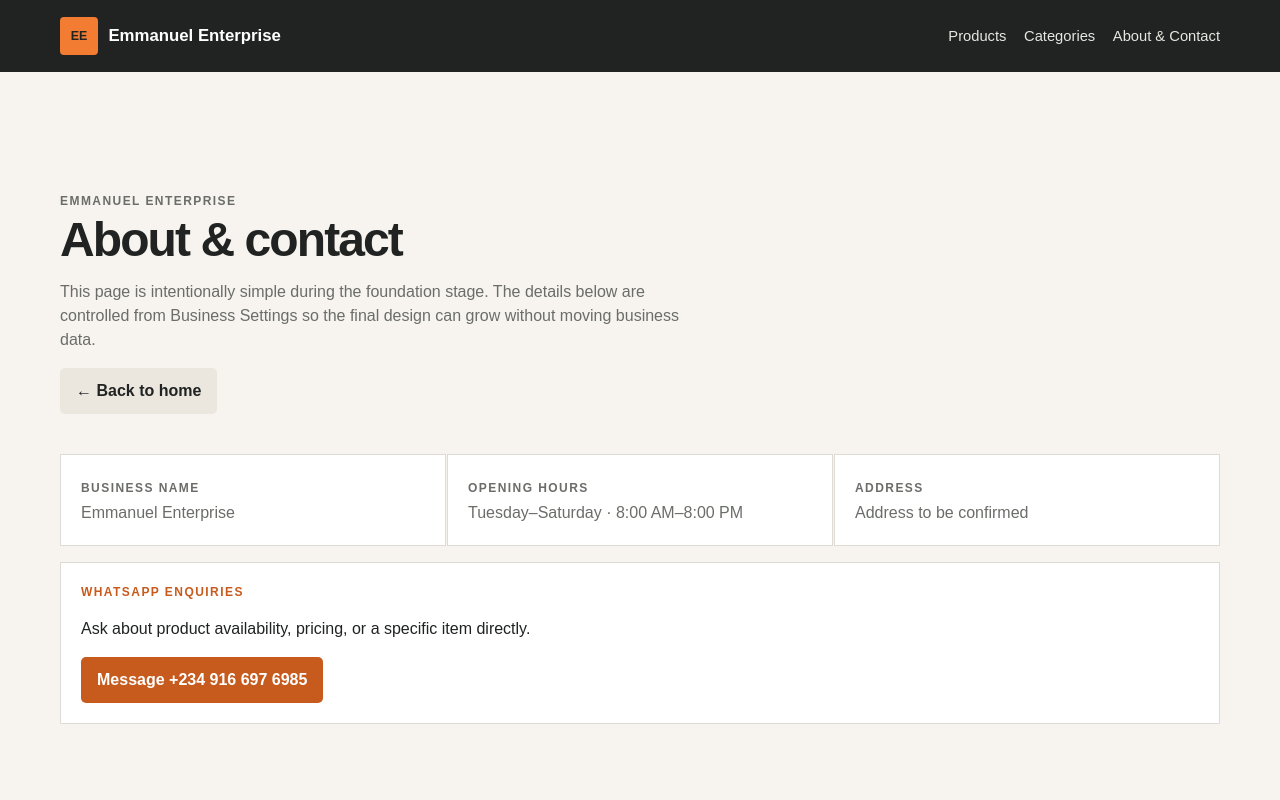
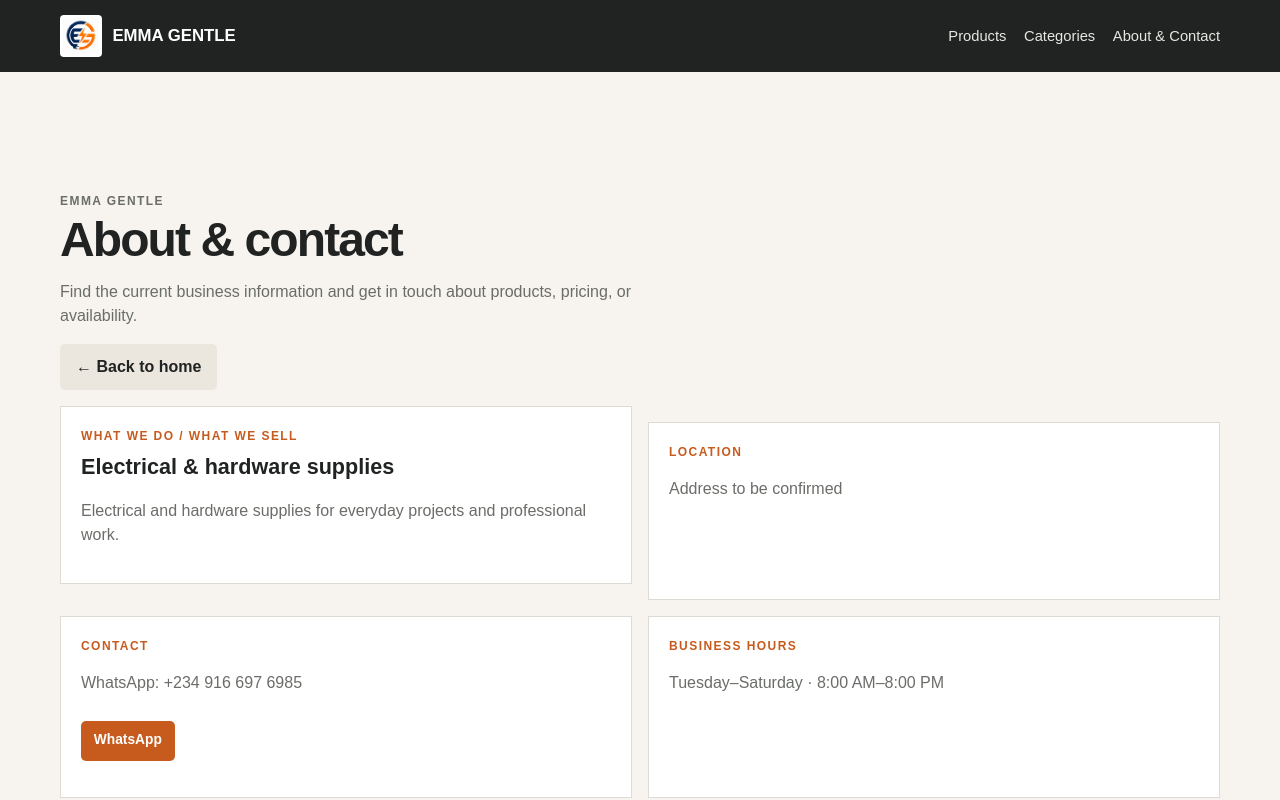
Before and after one commit to iamsuperfly/Emmagentle, a Next.js app: page /about in a window 1280 px wide. Shown: the top 800 px of the page. Built offline with nearby package versions, Linux system fonts and the light colour scheme; no server answers; the database is empty.

Commit message:
Polish EMMA GENTLE mobile storefront

```diff
--- a/app/about/page.tsx
+++ b/app/about/page.tsx
@@ -1,4 +1,5 @@
 import Link from "next/link";
+import { BUSINESS_DEFAULTS } from "@/lib/config";
 import { getBusinessSettings } from "@/lib/data";
 
 export const dynamic = "force-dynamic";
@@ -9,41 +10,40 @@ export default async function AboutPage() {
     <section className="section">
       <div className="shell">
         <div className="page-heading">
-          <p className="eyebrow">Emmanuel Enterprise</p>
+          <p className="eyebrow">{BUSINESS_DEFAULTS.businessName}</p>
           <h1>About & contact</h1>
-          <p>
-            This page is intentionally simple during the foundation stage. The details below are
-            controlled from Business Settings so the final design can grow without moving business data.
-          </p>
+          <p>Find the current business information and get in touch about products, pricing, or availability.</p>
           <Link className="button button-secondary" href="/">
             ← Back to home
           </Link>
         </div>
-        <div className="info-strip" style={{ marginTop: "1.5rem" }}>
-          <div>
-            <p className="eyebrow">Business name</p>
-            <p>{settings.business_name}</p>
+        <div className="about-grid">
+          <div className="panel about-panel" id="about">
+            <p className="eyebrow">What we do / what we sell</p>
+            <h2>Electrical & hardware supplies</h2>
+            <p>Electrical and hardware supplies for everyday projects and professional work.</p>
           </div>
-          <div>
-            <p className="eyebrow">Opening hours</p>
-            <p>{settings.opening_hours}</p>
-          </div>
-          <div>
-            <p className="eyebrow">Address</p>
+          <div className="panel about-panel" id="location">
+            <p className="eyebrow">Location</p>
             <p>{settings.address}</p>
           </div>
-        </div>
-        <div className="panel" style={{ marginTop: "1rem" }}>
-          <p className="eyebrow">WhatsApp enquiries</p>
-          <p>Ask about product availability, pricing, or a specific item directly.</p>
+          <div className="panel about-panel" id="contact">
+            <p className="eyebrow">Contact</p>
+            <p>WhatsApp: {settings.whatsapp_number}</p>
+            {settings.phone_number ? <p>Phone: {settings.phone_number}</p> : null}
             <a
-            className="button button-primary"
+              className="button button-primary whatsapp-button"
               href={`https://wa.me/${settings.whatsapp_number.replace(/\D/g, "")}`}
               target="_blank"
               rel="noreferrer"
             >
-            Message {settings.whatsapp_number}
+              WhatsApp
             </a>
+          </div>
+          <div className="panel about-panel" id="hours">
+            <p className="eyebrow">Business hours</p>
+            <p>{settings.opening_hours}</p>
+          </div>
         </div>
       </div>
     </section>
--- a/app/admin/login/page.tsx
+++ b/app/admin/login/page.tsx
@@ -1,4 +1,5 @@
 import { LoginForm } from "@/components/auth/LoginForm";
+import { BUSINESS_DEFAULTS } from "@/lib/config";
 
 export const dynamic = "force-dynamic";
 
@@ -15,7 +16,7 @@ export default async function AdminLoginPage({
   return (
     <section className="auth-shell">
       <div className="auth-card">
-        <p className="eyebrow">Emmanuel Enterprise</p>
+        <p className="eyebrow">{BUSINESS_DEFAULTS.businessName}</p>
         <h1>Admin sign in</h1>
         <p>Manage the catalogue, categories, images, and business information.</p>
         <LoginForm message={message} />
--- a/app/globals.css
+++ b/app/globals.css
@@ -115,6 +115,16 @@ button:hover,
   font-weight: 800;
 }
 
+.brand-logo {
+  width: 42px;
+  height: 42px;
+  flex: 0 0 auto;
+  padding: 0.2rem;
+  border-radius: 4px;
+  object-fit: contain;
+  background: #fff;
+}
+
 .brand-mark {
   display: grid;
   place-items: center;
@@ -138,6 +148,68 @@ button:hover,
 .main-nav a:hover,
 .main-nav a:focus-visible {
   color: var(--orange);
+}
+
+.mobile-menu {
+  display: none;
+  position: relative;
+}
+
+.mobile-menu summary {
+  display: inline-flex;
+  min-height: 2.5rem;
+  align-items: center;
+  gap: 0.45rem;
+  padding: 0.55rem 0.7rem;
+  border: 1px solid currentColor;
+  border-radius: 4px;
+  color: inherit;
+  cursor: pointer;
+  font-size: 0.82rem;
+  font-weight: 800;
+  list-style: none;
+}
+
+.mobile-menu summary::-webkit-details-marker {
+  display: none;
+}
+
+.mobile-menu summary::before {
+  content: "☰";
+  font-size: 1rem;
+  line-height: 1;
+}
+
+.mobile-menu[open] summary::before {
+  content: "×";
+  font-size: 1.2rem;
+}
+
+.mobile-menu-panel {
+  display: grid;
+  min-width: 11rem;
+  gap: 0.15rem;
+  padding: 0.5rem;
+  border: 1px solid var(--line);
+  color: var(--charcoal);
+  background: var(--paper);
+  box-shadow: 0 8px 18px rgb(32 35 34 / 12%);
+}
+
+.mobile-menu-panel a,
+.mobile-menu-panel .button-link {
+  display: block;
+  width: 100%;
+  padding: 0.65rem 0.7rem;
+  text-align: left;
+}
+
+.mobile-menu-panel a:hover,
+.mobile-menu-panel a:focus-visible,
+.mobile-menu-panel .button-link:hover,
+.mobile-menu-panel .button-link:focus-visible {
+  color: var(--orange-dark);
+  background: #ebe7df;
 }
 
 .site-footer {
@@ -400,9 +472,27 @@ button:hover,
   font-size: 1rem;
 }
 
+.product-price-unavailable {
+  color: var(--muted) !important;
+  font-size: 0.78rem !important;
+  font-weight: 600 !important;
+}
+
 .product-price-detail {
   margin: 0 0 0.75rem;
   font-size: 1.2rem;
+}
+
+.price-note {
+  margin: -0.55rem 0 0;
+  color: var(--muted);
+  font-size: 0.72rem;
+}
+
+.whatsapp-button {
+  min-height: 2.5rem;
+  padding: 0.58rem 0.8rem;
+  font-size: 0.86rem;
 }
 
 .product-card .button-row {
@@ -444,6 +534,29 @@ button:hover,
   display: grid;
   grid-template-columns: repeat(3, minmax(0, 1fr));
   gap: 1rem;
+}
+
+.about-grid {
+  display: grid;
+  grid-template-columns: repeat(2, minmax(0, 1fr));
+  gap: 1rem;
+}
+
+.about-panel {
+  min-height: 100%;
+}
+
+.about-panel h2 {
+  margin: 0.35rem 0 0.6rem;
+  font-size: 1.35rem;
+}
+
+.about-panel > p:not(.eyebrow) {
+  color: var(--muted);
+}
+
+.about-panel .button {
+  margin-top: 0.6rem;
 }
 
 .category-card {
@@ -717,15 +830,36 @@ label {
 
 @media (max-width: 800px) {
   .header-inner {
-    align-items: flex-start;
-    flex-direction: column;
+    align-items: center;
+    flex-direction: row;
     gap: 0.65rem;
     padding: 0.75rem 0;
   }
 
+  .brand {
+    min-width: 0;
+  }
+
+  .brand span {
+    overflow: hidden;
+    text-overflow: ellipsis;
+    white-space: nowrap;
+  }
+
   .main-nav {
-    gap: 0.55rem 0.85rem;
-    font-size: 0.85rem;
+    display: none;
+  }
+
+  .public-mobile-menu {
+    display: block;
+    margin-left: auto;
+  }
+
+  .public-mobile-menu .mobile-menu-panel {
+    position: absolute;
+    top: calc(100% + 0.5rem);
+    right: 0;
+    z-index: 5;
   }
 
   .footer-grid,
@@ -737,19 +871,16 @@ label {
   }
 
   .admin-sidebar {
-    position: static;
-    display: flex;
-    flex-wrap: wrap;
-    gap: 0.25rem;
-    padding: 0.75rem;
-    border: 1px solid var(--line);
-    background: var(--paper);
+    display: none;
   }
 
-  .admin-sidebar a {
-    padding: 0.55rem 0.65rem;
-    background: #ebe7df;
-    font-size: 0.88rem;
+  .admin-mobile-menu {
+    display: block;
+    margin-bottom: 1rem;
+  }
+
+  .admin-mobile-menu .mobile-menu-panel {
+    margin-top: 0.5rem;
   }
 
   .data-table {
@@ -824,17 +955,13 @@ label {
     font-size: 0.95rem;
   }
 
-  .brand-mark {
+  .brand-logo {
     width: 34px;
     height: 34px;
-    font-size: 0.72rem;
   }
 
   .main-nav {
-    gap: 0.5rem 0.75rem;
-    font-size: 0.82rem;
-    justify-content: space-between;
-    width: 100%;
+    display: none;
   }
 
   .hero {
@@ -966,6 +1093,11 @@ label {
   .admin-main .table-actions .button,
   .admin-main .table-actions button {
     min-height: 2.25rem;
+  }
+
+  .about-grid {
+    grid-template-columns: 1fr;
+    gap: 0.75rem;
   }
 
   .search-bar {
--- a/app/layout.tsx
+++ b/app/layout.tsx
@@ -1,10 +1,12 @@
 import Link from "next/link";
+import { MobileMenu } from "@/components/MobileMenu";
+import { BUSINESS_DEFAULTS, PUBLIC_LOGO_PATH } from "@/lib/config";
 import { getBusinessSettings } from "@/lib/data";
 import "./globals.css";
 
 export const metadata = {
-  title: "Emmanuel Enterprise | Electrical & Hardware Supplies",
-  description: "Browse electrical and hardware supplies from Emmanuel Enterprise.",
+  title: "EMMA GENTLE | Electrical & Hardware Supplies",
+  description: "Browse electrical and hardware supplies from EMMA GENTLE.",
 };
 
 export default async function RootLayout({ children }: Readonly<{ children: React.ReactNode }>) {
@@ -16,21 +18,31 @@ export default async function RootLayout({ children }: Readonly<{ children: Reac
         <header className="site-header">
           <div className="shell header-inner">
             <Link className="brand" href="/">
-              <span className="brand-mark">EE</span>
-              <span>{settings.business_name}</span>
+              {/* eslint-disable-next-line @next/next/no-img-element */}
+              <img className="brand-logo" src={PUBLIC_LOGO_PATH} alt="EMMA GENTLE logo" />
+              <span>{BUSINESS_DEFAULTS.businessName}</span>
             </Link>
             <nav className="main-nav" aria-label="Main navigation">
               <Link href="/products">Products</Link>
               <Link href="/categories">Categories</Link>
               <Link href="/about">About & Contact</Link>
             </nav>
+            <MobileMenu
+              className="public-mobile-menu"
+              items={[
+                { href: "/about#about", label: "About" },
+                { href: "/about#contact", label: "Contact" },
+                { href: "/products", label: "Products" },
+                { href: "/categories", label: "Categories" },
+              ]}
+            />
           </div>
         </header>
         <main>{children}</main>
         <footer className="site-footer">
           <div className="shell footer-grid">
             <div>
-              <p className="eyebrow">Emmanuel Enterprise</p>
+              <p className="eyebrow">{BUSINESS_DEFAULTS.businessName}</p>
               <p>Electrical and hardware supplies for everyday projects and professional work.</p>
             </div>
             <div>
--- a/app/page.tsx
+++ b/app/page.tsx
@@ -18,7 +18,7 @@ export default async function HomePage() {
           <p className="eyebrow">Electrical & hardware supplies</p>
           <h1>Practical products for the work in front of you.</h1>
           <p>
-            Browse Emmanuel Enterprise products and contact us directly when you need to confirm
+            Browse EMMA GENTLE products and contact us directly when you need to confirm
             availability or ask a question.
           </p>
           <div className="hero-actions">
--- /dev/null
+++ b/components/MobileMenu.tsx
@@ -0,0 +1,30 @@
+import Link from "next/link";
+
+type MobileMenuItem = {
+  href: string;
+  label: string;
+};
+
+export function MobileMenu({
+  items,
+  className = "",
+  children,
+}: {
+  items: MobileMenuItem[];
+  className?: string;
+  children?: React.ReactNode;
+}) {
+  return (
+    <details className={`mobile-menu ${className}`.trim()}>
+      <summary>Menu</summary>
+      <div className="mobile-menu-panel">
+        {items.map((item) => (
+          <Link key={item.href} href={item.href}>
+            {item.label}
+          </Link>
+        ))}
+        {children}
+      </div>
+    </details>
+  );
+}
--- a/lib/config.ts
+++ b/lib/config.ts
@@ -1,10 +1,12 @@
+export const PUBLIC_LOGO_PATH = "/file_00000000e25c82438fc8ee9b3e045f71.png";
+
 export const BUSINESS_DEFAULTS = {
-  businessName: "Emmanuel Enterprise",
+  businessName: "EMMA GENTLE",
   whatsappNumber: "+234 916 697 6985",
   phoneNumber: "",
   openingHours: "Tuesday–Saturday · 8:00 AM–8:00 PM",
   address: "Address to be confirmed",
-  logoPath: "",
+  logoPath: PUBLIC_LOGO_PATH,
 } as const;
 
 export const STORAGE_BUCKET = "product-images";
--- a/lib/currency.ts
+++ b/lib/currency.ts
@@ -1,5 +1,5 @@
 export function formatNaira(value: number | null) {
-  if (value === null || !Number.isFinite(value)) return "Price on request";
+  if (value === null || !Number.isFinite(value)) return "Price not listed";
 
   return `₦${new Intl.NumberFormat("en-NG", {
     maximumFractionDigits: 2,
```
Also changed, not shown: app/admin/(protected)/layout.tsx (+15 -1 lines), app/products/[slug]/page.tsx (+12 -3 lines), components/ProductCard.tsx (+11 -3 lines), public/file_00000000e25c82438fc8ee9b3e045f71.png (added). Lines whose indentation alone changed are shown as unchanged.
